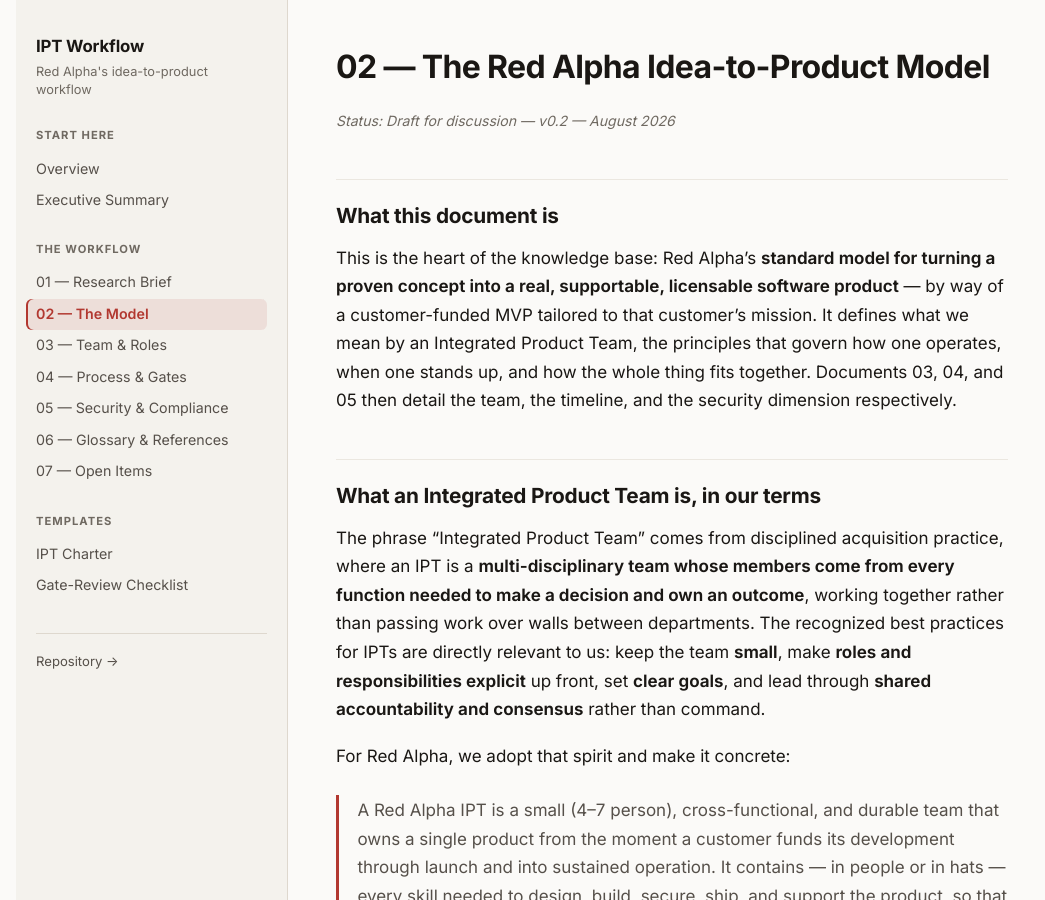
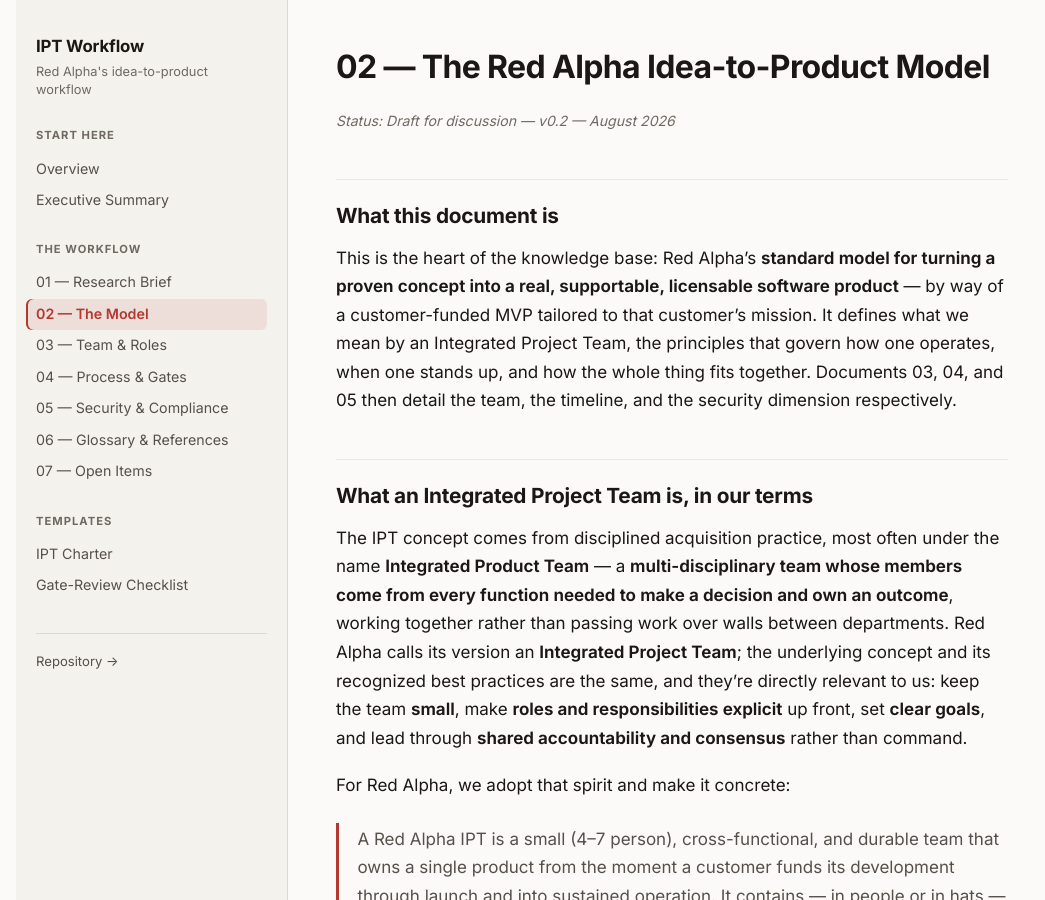
Before and after one commit to RA-Rob/IPT-Workflow, a Jekyll site: the page built from docs/02-ipt-model-overview.md, in a window 1280 px wide and 900 px high. Shown: the whole window, without its empty margins (0-1045 px from the left). Built offline with Jekyll 4.4.1, drawn with Linux system fonts in a browser that asks for light colours; our own code applies the rules of GitHub Pages for plain Markdown files.

Commit message:
Correct IPT expansion to Integrated Project Team
Per team review clarification: IPT stands for Integrated Project
Team, not Integrated Product Team. Updates all self-referential
usage while keeping the acquisition-practice references (AcqNotes,
Wikipedia, PMI) accurate to their actual "Integrated Product Team"
terminology, with a note distinguishing our term from theirs.

Co-Authored-By: Claude Sonnet 5 <noreply@anthropic.com>

```diff
--- a/_config.yml
+++ b/_config.yml
@@ -3,7 +3,7 @@ tagline: Red Alpha's idea-to-product workflow
 description: >-
   Red Alpha's standard way of turning a validated idea and its MVP into a
   shipped, secure, supportable software product — using small, durable,
-  cross-functional Integrated Product Teams.
+  cross-functional Integrated Project Teams.
 
 # Project site served from https://ra-rob.github.io/IPT-Workflow/
 url: https://ra-rob.github.io
--- a/docs/02-ipt-model-overview.md
+++ b/docs/02-ipt-model-overview.md
@@ -4,11 +4,11 @@
 
 ## What this document is
 
-This is the heart of the knowledge base: Red Alpha's **standard model for turning a proven concept into a real, supportable, licensable software product** — by way of a customer-funded MVP tailored to that customer's mission. It defines what we mean by an Integrated Product Team, the principles that govern how one operates, when one stands up, and how the whole thing fits together. Documents 03, 04, and 05 then detail the team, the timeline, and the security dimension respectively.
+This is the heart of the knowledge base: Red Alpha's **standard model for turning a proven concept into a real, supportable, licensable software product** — by way of a customer-funded MVP tailored to that customer's mission. It defines what we mean by an Integrated Project Team, the principles that govern how one operates, when one stands up, and how the whole thing fits together. Documents 03, 04, and 05 then detail the team, the timeline, and the security dimension respectively.
 
-## What an Integrated Product Team is, in our terms
+## What an Integrated Project Team is, in our terms
 
-The phrase "Integrated Product Team" comes from disciplined acquisition practice, where an IPT is a **multi-disciplinary team whose members come from every function needed to make a decision and own an outcome**, working together rather than passing work over walls between departments. The recognized best practices for IPTs are directly relevant to us: keep the team **small**, make **roles and responsibilities explicit** up front, set **clear goals**, and lead through **shared accountability and consensus** rather than command.
+The IPT concept comes from disciplined acquisition practice, most often under the name **Integrated Product Team** — a **multi-disciplinary team whose members come from every function needed to make a decision and own an outcome**, working together rather than passing work over walls between departments. Red Alpha calls its version an **Integrated Project Team**; the underlying concept and its recognized best practices are the same, and they're directly relevant to us: keep the team **small**, make **roles and responsibilities explicit** up front, set **clear goals**, and lead through **shared accountability and consensus** rather than command.
 
 For Red Alpha, we adopt that spirit and make it concrete:
 
```
Also changed, not shown: EXECUTIVE-SUMMARY.md (+2 -2 lines), docs/06-glossary-and-references.md (+2 -2 lines), index.md (+2 -2 lines), README.md.
